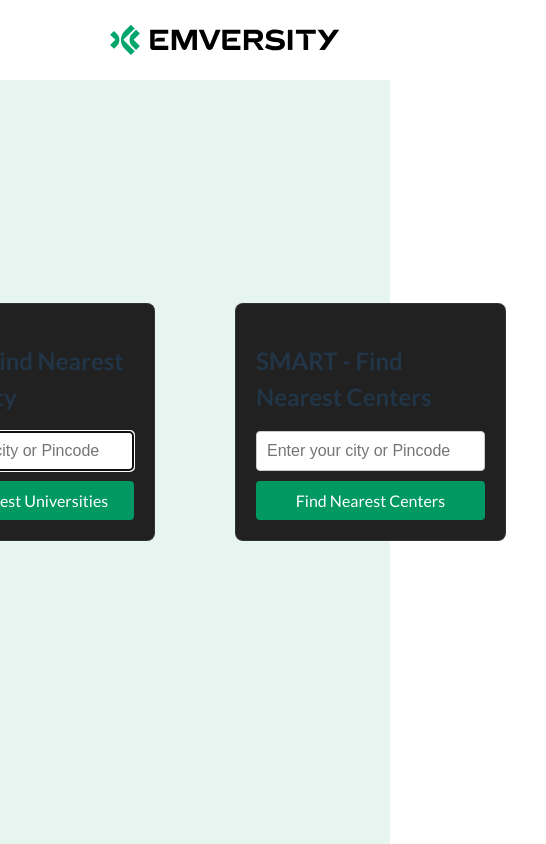
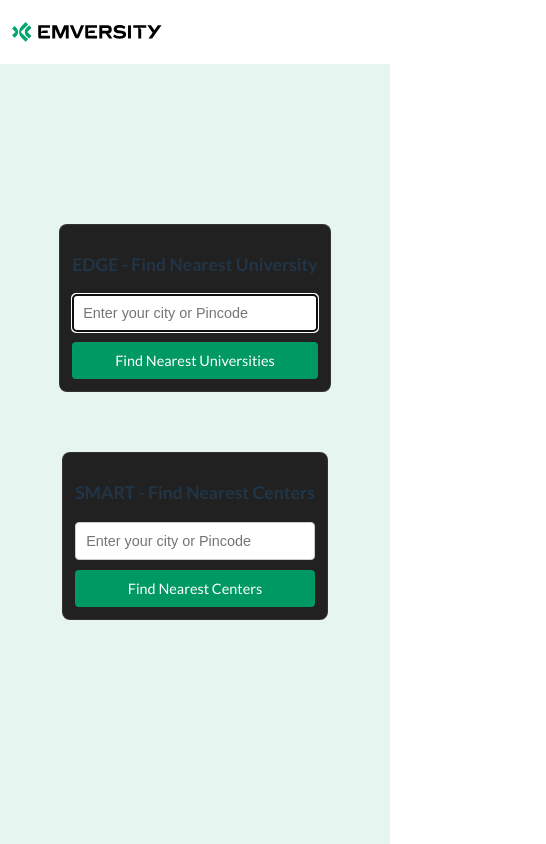
Before and after one commit to ajayghodake/NearestUniversities, a React (Vite) app: page / in a window 390 px wide. Shown: the whole page, 546 px wide, since content can reach past the window. Built offline with nearby package versions, Linux system fonts and the light colour scheme.

Commit message:
Added Responsiveness

```diff
--- a/src/App.css
+++ b/src/App.css
@@ -16,8 +16,7 @@
 .container-wrapper {
   display: flex;
   justify-content: space-around;
-  /* align-items: center; */
-
+  align-items: center;
 }
 
 .container {
@@ -96,3 +95,68 @@
   border-top: 1px solid #ccc;
   margin: 8px 0;
 }
+
+
+/* Tablets (768px and below) */
+@media screen and (max-width: 768px) {
+  .container-wrapper {
+    flex-direction: column;
+    align-items: center;
+    gap: 20px;
+  }
+
+  .container {
+    max-width: 90%;
+    margin: 20px auto;
+    padding: 16px;
+  }
+}
+
+/* Mobile (480px and below) */
+@media screen and (max-width: 480px) {
+  .container {
+    max-width: 95%;
+    padding: 12px;
+  }
+}
+
+
+/* Tablets (768px and below) */
+@media screen and (max-width: 768px) {
+  .title {
+    font-size: 1.3rem;
+  }
+
+  .subtitle {
+    font-size: 1.1rem;
+  }
+
+  .input,
+  .button {
+    font-size: 0.95rem;
+  }
+
+  .distance {
+    font-size: 0.85rem;
+  }
+}
+
+/* Mobile Devices (480px and below) */
+@media screen and (max-width: 480px) {
+  .title {
+    font-size: 1.1rem;
+  }
+
+  .subtitle {
+    font-size: 1rem;
+  }
+
+  .input,
+  .button {
+    font-size: 0.9rem;
+  }
+
+  .distance {
+    font-size: 0.8rem;
+  }
+}
--- a/src/Components/Navbar.css
+++ b/src/Components/Navbar.css
@@ -23,3 +23,28 @@
     width: 100%;
     height: 100%;
   }
+
+
+  /* Tablets (768px and below) */
+@media screen and (max-width: 768px) {
+    .navbar {
+      padding: 16px 16px;
+    }
+
+    .logo {
+      width: 180px;
+      margin-left: 40px;
+    }
+  }
+
+  /* Mobile Devices (480px and below) */
+  @media screen and (max-width: 480px) {
+    .navbar {
+      padding: 12px 12px;
+    }
+
+    .logo {
+      width: 150px;
+      margin-left: 0;
+    }
+  }
```
